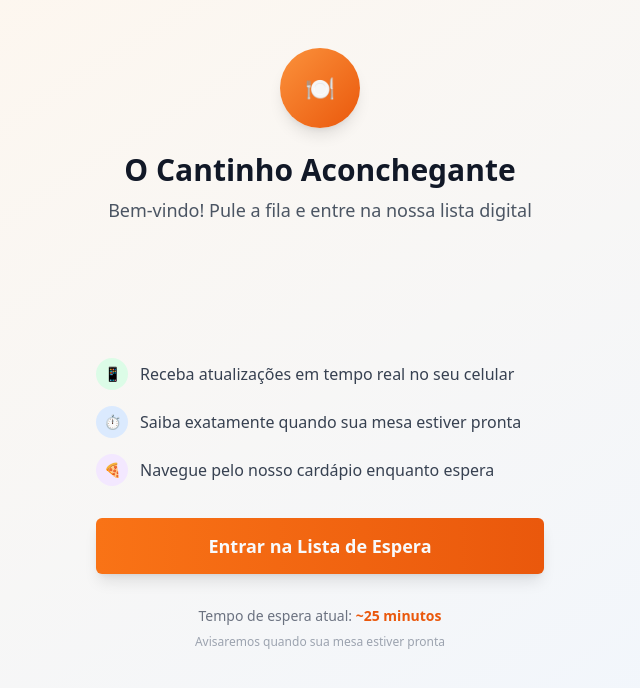
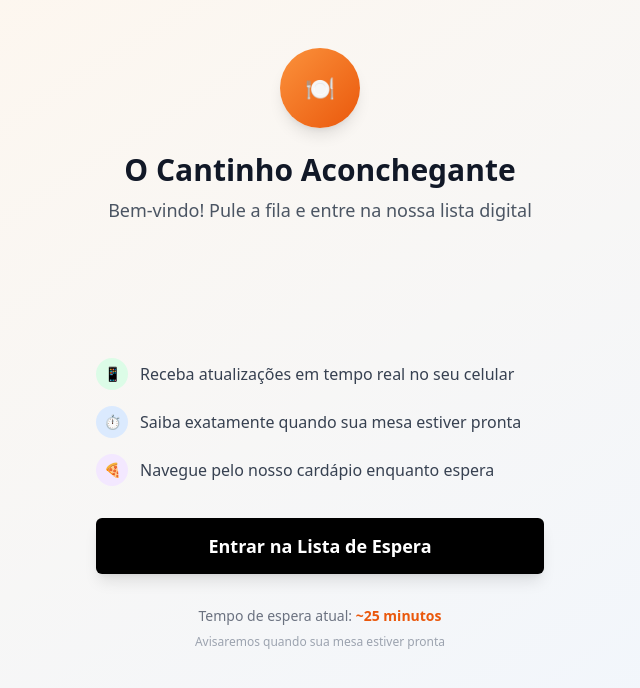
Before and after one commit to luisvmelo/queue-joy-ride, a React (Vite) app: page / in a window 1280 px wide. Shown: the top 688 px of the page, without its empty margins (320-960 px from the left). Built offline with nearby package versions, Linux system fonts and the light colour scheme.

Commit message:
Fix: Make all buttons black
Updated button styles to use black background.

```diff
--- a/src/pages/CheckIn.tsx
+++ b/src/pages/CheckIn.tsx
@@ -184,7 +184,7 @@ const CheckIn = () => {
             <Button
               type="submit"
               disabled={loading}
-              className="w-full h-14 text-lg font-semibold bg-gradient-to-r from-orange-500 to-orange-600 hover:from-orange-600 hover:to-orange-700 disabled:opacity-50"
+              className="w-full h-14 text-lg font-semibold bg-black text-white hover:bg-gray-800 disabled:opacity-50"
             >
               {loading ? "Entrando..." : "Entrar na Lista de Espera"}
             </Button>
--- a/src/pages/Index.tsx
+++ b/src/pages/Index.tsx
@@ -46,7 +46,7 @@ const Index = () => {
           {/* CTA Button */}
           <Button
             onClick={() => navigate("/check-in")}
-            className="w-full h-14 text-lg font-semibold bg-gradient-to-r from-orange-500 to-orange-600 hover:from-orange-600 hover:to-orange-700 shadow-lg hover:shadow-xl transition-all duration-200 transform hover:scale-105"
+            className="w-full h-14 text-lg font-semibold bg-black text-white hover:bg-gray-800 shadow-lg hover:shadow-xl transition-all duration-200 transform hover:scale-105"
           >
             Entrar na Lista de Espera
           </Button>
--- a/src/pages/Status.tsx
+++ b/src/pages/Status.tsx
@@ -167,7 +167,7 @@ const Status = () => {
           <div className="space-y-3">
             <Button
               onClick={handleViewMenu}
-              className="w-full h-12 bg-blue-600 hover:bg-blue-700"
+              className="w-full h-12 bg-black text-white hover:bg-gray-800"
             >
               🍽️ Ver Cardápio
             </Button>
```
